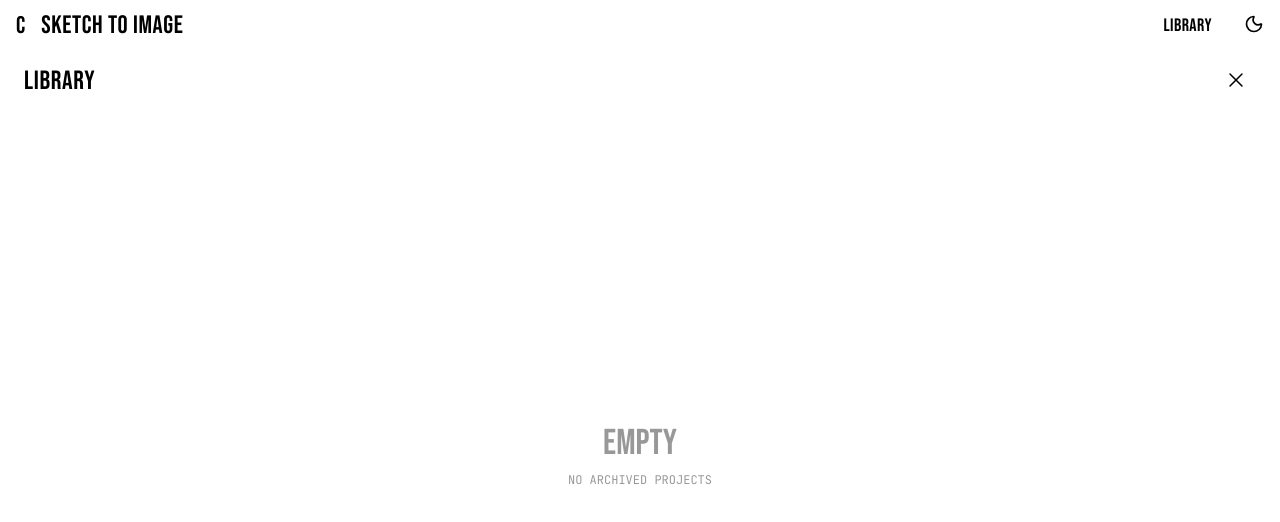
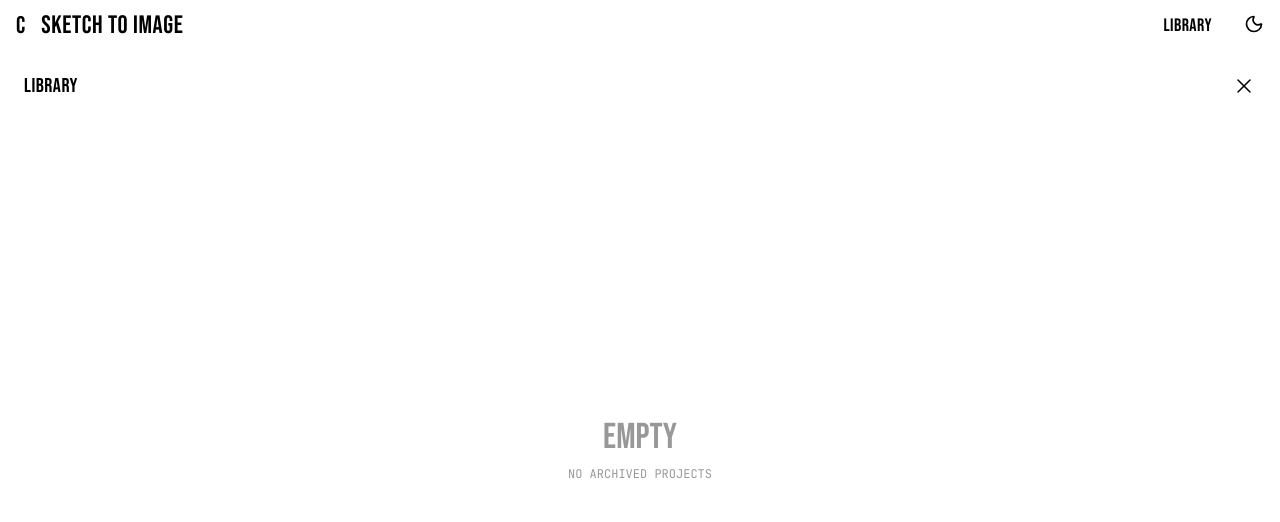
Before and after one commit to kimdongwook-crete/CRE-TE-SKETCH-to-IMAGE, a React (Vite) app: page / in a window 1280 px wide. Both pictures are taken after a click on the button "LIBRARY". Shown: the top 522 px of the page. Built offline with nearby package versions, Linux system fonts and the light colour scheme.

Commit message:
Streamline Library header style to match Project/Style panels

```diff
--- a/components/Library.tsx
+++ b/components/Library.tsx
@@ -13,11 +13,12 @@ const Library: React.FC<LibraryProps> = ({ items, onSelect, onDelete, onClose })
   return (
     <div className="absolute inset-0 z-[60] bg-bw-white dark:bg-bw-black flex flex-col">
       {/* Library Header - Removed border-b */}
-      <div className="h-16 flex items-center justify-between px-6 shrink-0">
-        <h2 className="font-display text-[1.65rem] tracking-wide pt-1">LIBRARY</h2>
+      {/* Library Header - Streamlined */}
+      <div className="flex items-center justify-between px-6 pt-6 shrink-0">
+        <h2 className="font-display text-xl tracking-wide">LIBRARY</h2>
         <button
           onClick={onClose}
-          className="p-2 hover:bg-black hover:text-white dark:hover:bg-white dark:hover:text-black transition-colors rounded-none"
+          className="hover:opacity-60 transition-opacity"
         >
           <X size={24} strokeWidth={1.5} />
         </button>
```
